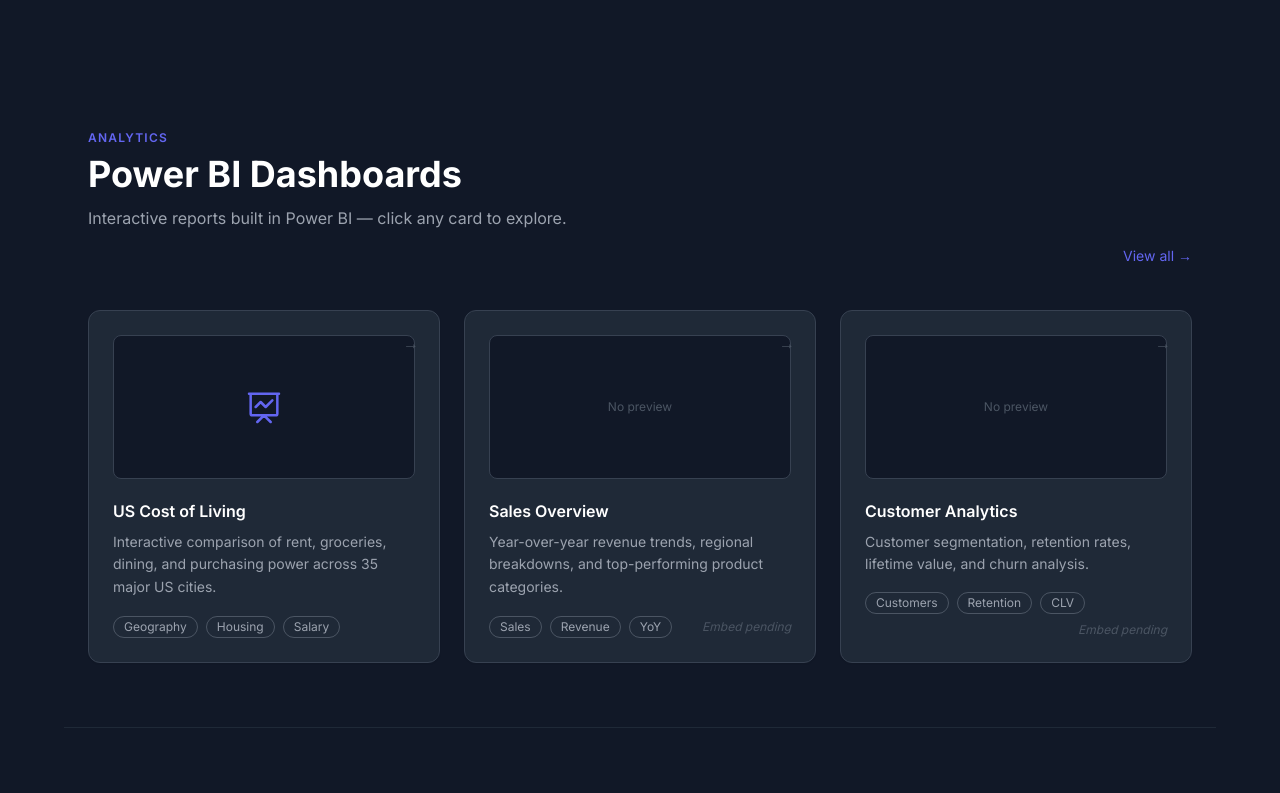
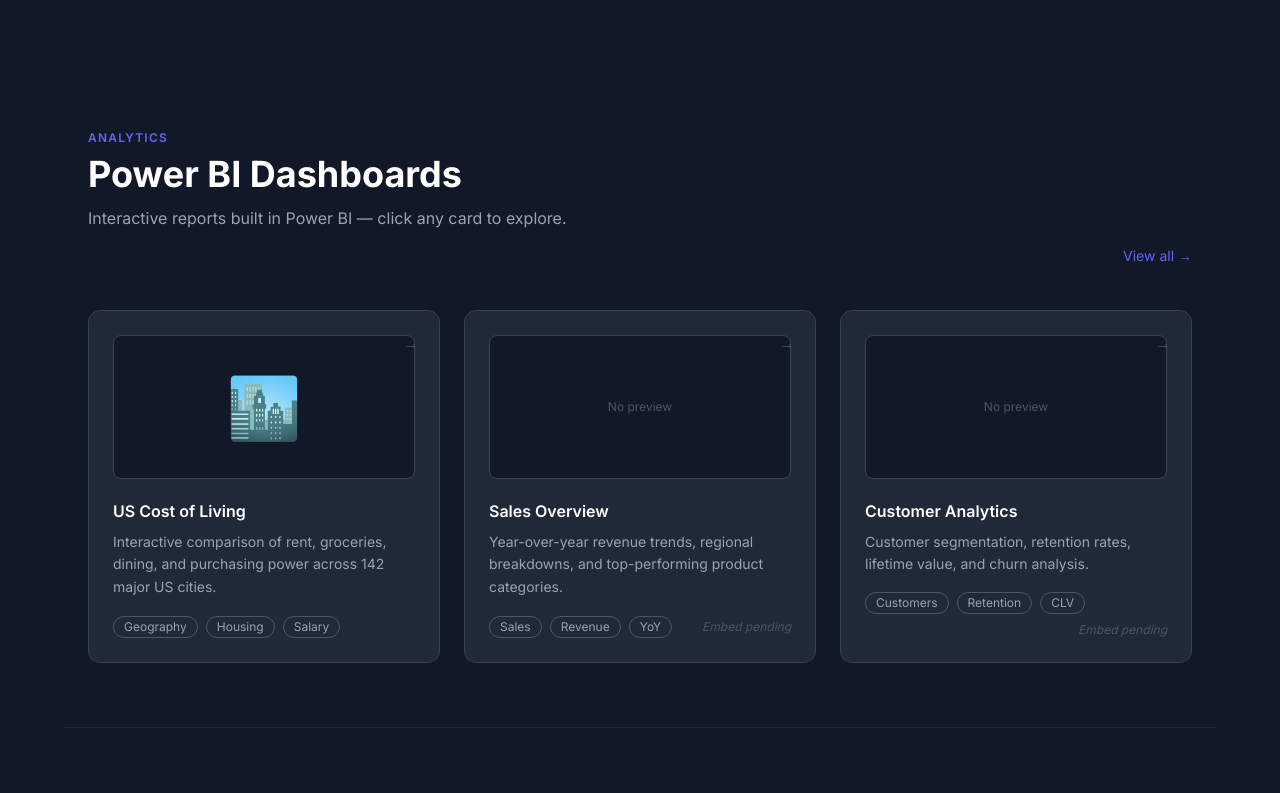
Before and after one commit to johnmhsu11/portfolio, a React (Vite) app: page / in a window 1280 px wide. Shown: the part 484-1277 px from the top of the page. Built offline with nearby package versions, Linux system fonts and the light colour scheme.

Commit message:
Add emoji icon to CoL dashboard card

```diff
--- a/src/components/DashboardCard.jsx
+++ b/src/components/DashboardCard.jsx
@@ -1,7 +1,7 @@
 import { useNavigate } from 'react-router-dom'
 
 export default function DashboardCard({ dashboard }) {
-  const { id, title, description, tags, embedUrl } = dashboard
+  const { id, title, description, tags, embedUrl, icon } = dashboard
   const navigate = useNavigate()
   const hasEmbed = Boolean(embedUrl)
 
@@ -12,7 +12,11 @@
     >
       {/* Placeholder thumbnail */}
       <div className="mb-5 flex h-36 items-center justify-center rounded-lg border border-gray-700 bg-gray-900">
-        {hasEmbed ? (
+        {icon ? (
+          <span className="text-6xl select-none" role="img" aria-label={title}>
+            {icon}
+          </span>
+        ) : hasEmbed ? (
           <svg
             className="h-10 w-10 text-accent"
             fill="none"
--- a/src/data/dashboards.js
+++ b/src/data/dashboards.js
@@ -2,10 +2,11 @@
   {
     id: 'us-cost-of-living',
     title: 'US Cost of Living',
-    description: 'Interactive comparison of rent, groceries, dining, and purchasing power across 35 major US cities.',
+    description: 'Interactive comparison of rent, groceries, dining, and purchasing power across 142 major US cities.',
     embedUrl: 'https://cost-of-living-dashboard-wuect5xxvsqmhprsb3fqud.streamlit.app/?embedded=true',
     tags: ['Geography', 'Housing', 'Salary'],
     thumbnail: null,
+    icon: '🏙️',
   },
   {
     id: 'sales-overview',
```
